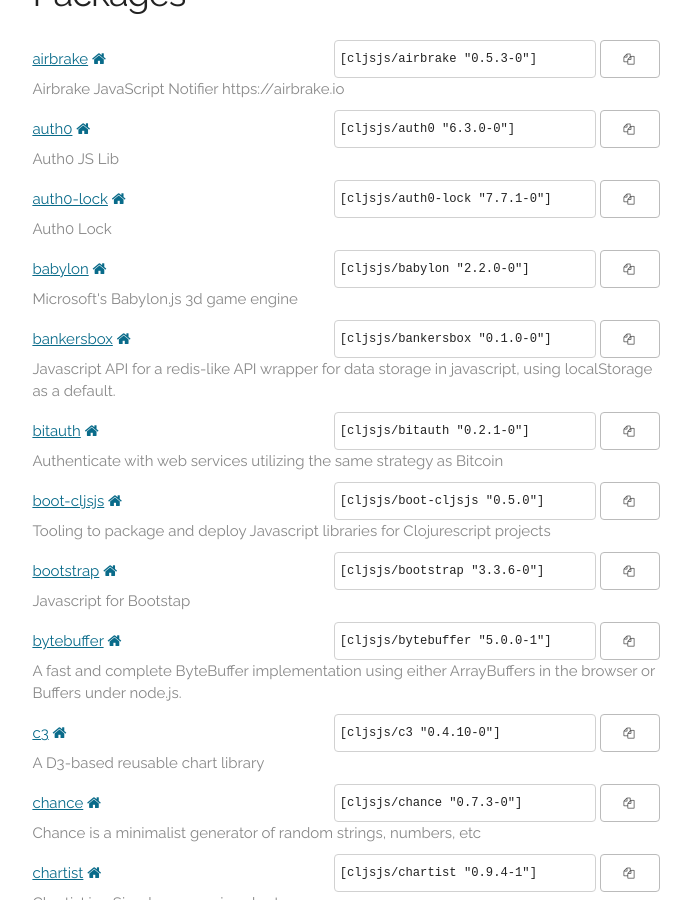
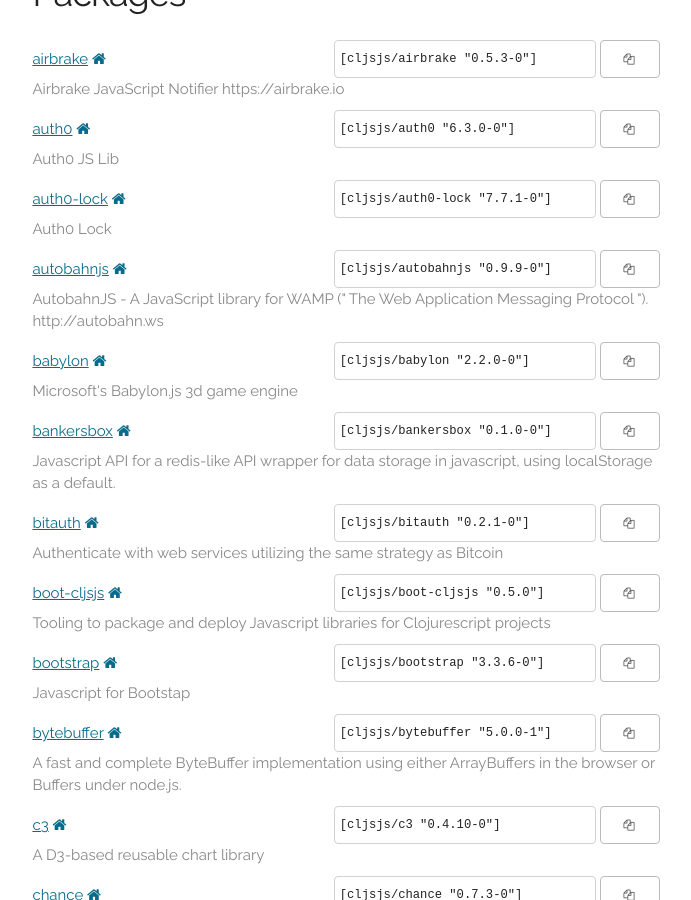
Before and after one commit to cljsjs/cljsjs.github.io, a Jekyll site: the page built from index.markdown, in a window 1280 px wide and 900 px high, scrolled down 1008 px. Shown: the whole window, without its empty margins (294-985 px from the left). Built offline with Jekyll 4.4.1, drawn with Linux system fonts in a browser that asks for light colours; nearby versions of some CDN libraries; comment, search, counter and statistics services are not loaded.

Commit message:
Automatic update

```diff
--- a/_includes/packages.html
+++ b/_includes/packages.html
@@ -26,6 +26,15 @@
       <button data-clipboard-text='[cljsjs/auth0-lock "7.7.1-0"]'><i class="fa fa-copy"></i></button>
     </span>
     <p class="description">Auth0 Lock</p>
+  </li>
+  <li>
+    <a href="https://clojars.org/cljsjs/autobahnjs">autobahnjs</a>
+    <a href="https://github.com/crossbario/autobahn-js" target="new"><i class="fa fa-home"></i></a>
+    <span class="clojars">
+      <input type="text" value='[cljsjs/autobahnjs "0.9.9-0"]'/>
+      <button data-clipboard-text='[cljsjs/autobahnjs "0.9.9-0"]'><i class="fa fa-copy"></i></button>
+    </span>
+    <p class="description">AutobahnJS - A JavaScript library for WAMP (&quot; The Web Application Messaging Protocol &quot;). http://autobahn.ws</p>
   </li>
   <li>
     <a href="https://clojars.org/cljsjs/babylon">babylon</a>
```
